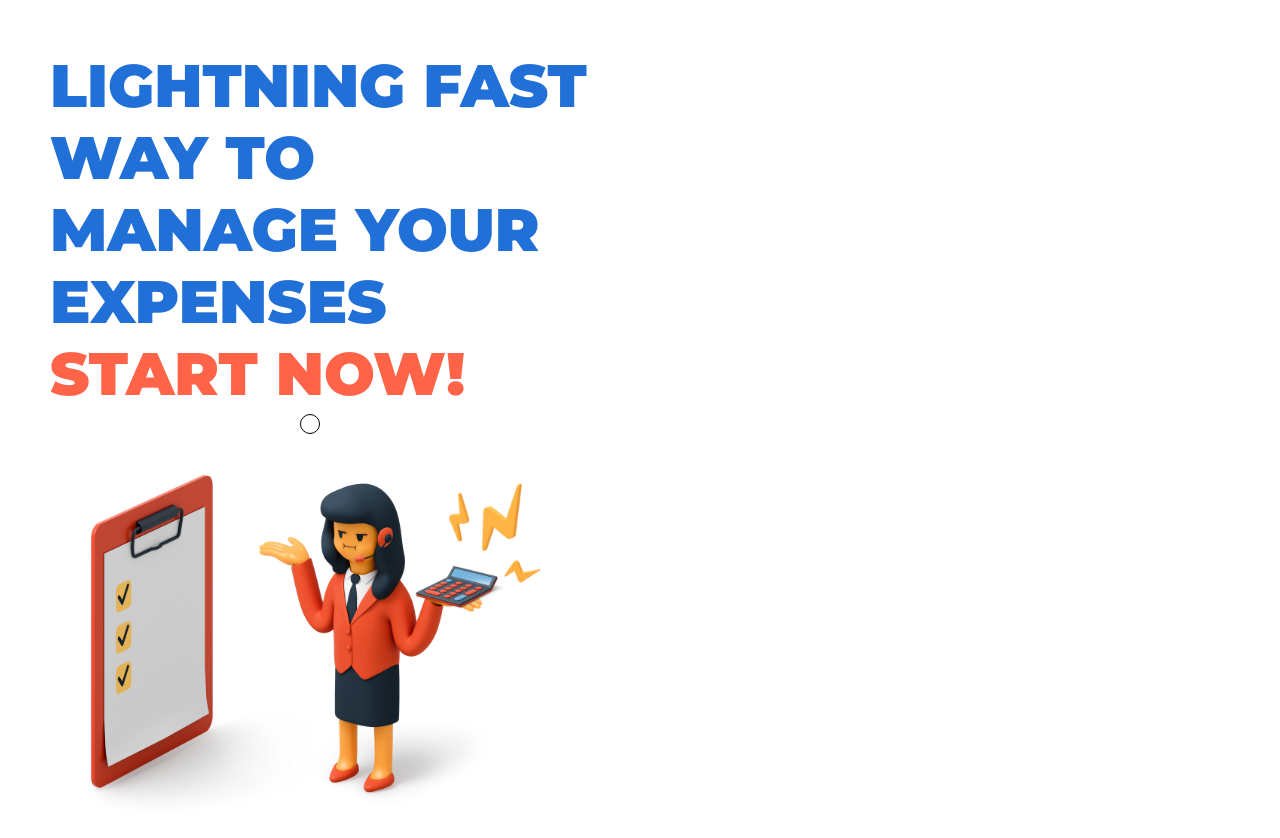
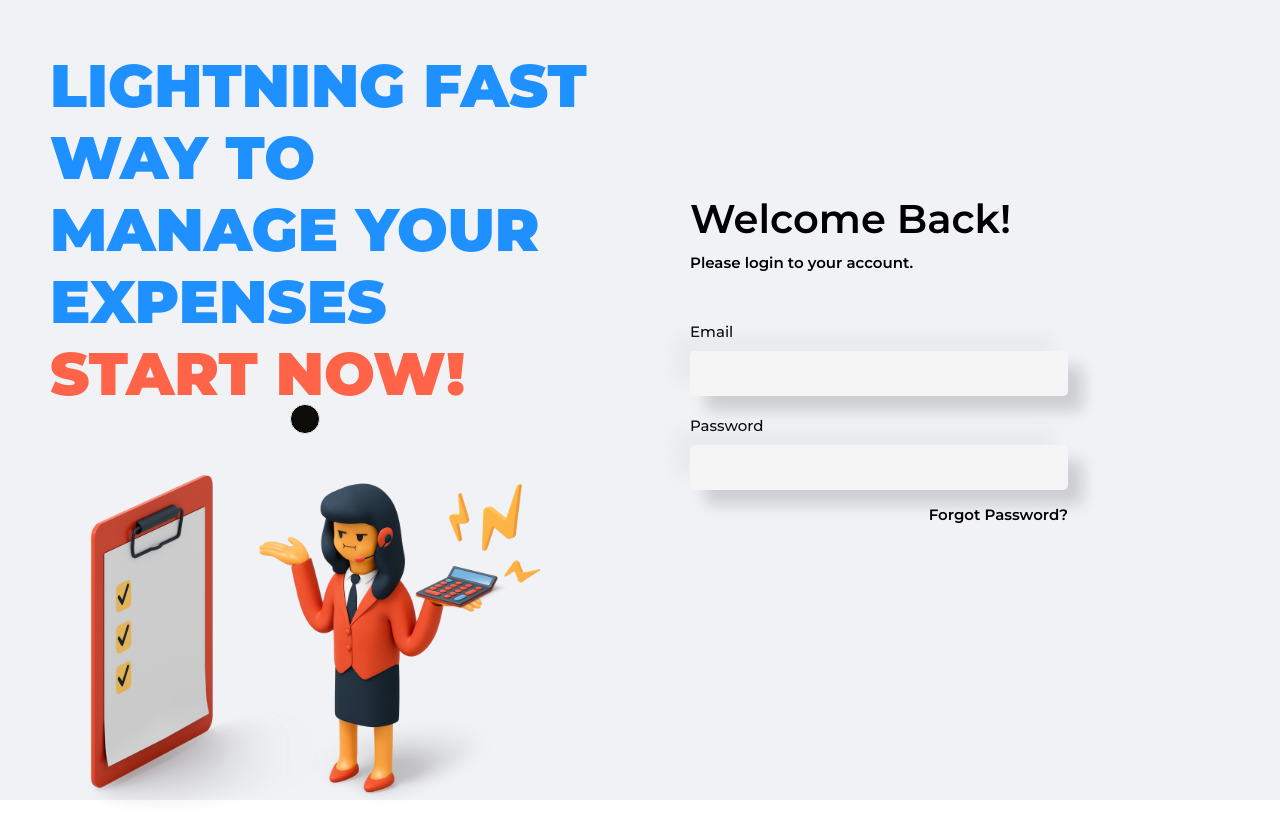
Before and after one commit to saaranshM/expense-tracker, a React (Create React App) app in the folder client/: page /login in a window 1280 px wide. Shown: the top 838 px of the page. Built offline with nearby package versions, Linux system fonts and the light colour scheme.

Commit message:
added styling to input

```diff
--- /dev/null
+++ b/client/src/components/Login/LoginForm.tsx
@@ -0,0 +1,17 @@
+import { FC } from "react";
+import LoginFormMain from "./LoginFormMain";
+
+const LoginForm: FC = () => {
+  return (
+    <section className="login-form">
+      <div className="login-form_container">
+        <h2 id="loginHeading" className="login-form_heading">
+          Welcome Back! <p>Please login to your account.</p>
+        </h2>
+        <LoginFormMain />
+      </div>
+    </section>
+  );
+};
+
+export default LoginForm;
--- /dev/null
+++ b/client/src/components/Login/LoginFormMain.tsx
@@ -0,0 +1,13 @@
+import { FC } from "react";
+import Input from "../common/Input";
+
+const LoginFormMain: FC = () => {
+  return (
+    <form className="login-form-main">
+      <Input type="email" label="email" />
+      <Input type="password" label="password" />
+    </form>
+  );
+};
+
+export default LoginFormMain;
--- a/client/src/components/Login/LoginScreen.tsx
+++ b/client/src/components/Login/LoginScreen.tsx
@@ -1,4 +1,5 @@
 import { FC, Fragment, useRef, MouseEvent } from "react";
+import LoginForm from "../../components/Login/LoginForm";
 import LoginHero from "./LoginHero";
 
 interface LoginScreenProps {}
@@ -16,6 +17,7 @@ const LoginScreen: FC<LoginScreenProps> = () => {
     <Fragment>
       <section onMouseMove={handleMouseMove} className="login">
         <LoginHero divRef={cursorRef} />
+        <LoginForm />
       </section>
     </Fragment>
   );
--- /dev/null
+++ b/client/src/components/common/Input.tsx
@@ -0,0 +1,20 @@
+import { FC } from "react";
+
+interface InputPropTypes {
+  type: string;
+  label: string;
+}
+
+const Input: FC<InputPropTypes> = ({ type, label }) => {
+  return (
+    <div className="input">
+      <div className="input-field">
+        <label>{label}</label>
+        <input type={type} />
+        {type === "password" && <p>Forgot Password?</p>}
+      </div>
+    </div>
+  );
+};
+
+export default Input;
--- a/client/src/scss/abstract/_variables.scss
+++ b/client/src/scss/abstract/_variables.scss
@@ -6,3 +6,14 @@ $wild-watermelon: #ff6b81;
 $watermelon: #ff4757;
 $coral: #ff7f50;
 $tomato: #ff6348;
+$golden-sand: #eccc68;
+$orange: #ffa502;
+$lime: #7bed9f;
+$green: #2ed573;
+$sky-blue: #70a1ff;
+$chill: #1e90ff;
+$sky: #5352ed;
+$greek: #3742fa;
+$off-white: #f1f2f6;
+$off-white-dark: #dfe4ea;
+$gray: #ced6e0;
--- /dev/null
+++ b/client/src/scss/components/_input.scss
@@ -0,0 +1,52 @@
+.input-field {
+  margin: 2rem 0;
+  width: 70%;
+  display: flex;
+  flex-direction: column;
+}
+.input-field label {
+  font-family: $font-primary;
+  font-weight: 500;
+  font-size: 1.5rem;
+  display: block;
+  margin-bottom: 1rem;
+  text-transform: capitalize;
+}
+.input-field input {
+  background-color: #f5f5f5;
+  font-family: $font-primary;
+  width: 100%;
+  border: none;
+  padding: 1rem;
+  font-size: 2rem;
+
+  height: 4.5rem;
+  border-radius: 5px;
+  box-shadow: -1.5rem -1.5rem 1.5rem rgba($color: #ccc, $alpha: 0.2),
+    1.5rem 1.5rem 1.5rem rgba($color: #000000, $alpha: 0.15);
+  transition: all 0.3s;
+
+  &:focus,
+  &:active {
+    outline: none;
+    box-shadow: -1.5rem -1.5rem 1.5rem rgba($color: #ccc, $alpha: 0.2),
+      1.5rem 1.5rem 1.5rem rgba($color: #000000, $alpha: 0.15),
+      inset -0.5rem -0.5rem 0.5rem rgba($color: #ccc, $alpha: 0.2),
+      inset 0.5rem 0.5rem 0.5rem rgba($color: #000000, $alpha: 0.15);
+  }
+}
+
+.input-field p {
+  margin-top: 1.5rem;
+  font-family: $font-primary;
+  font-size: 1.5rem;
+  font-weight: 600;
+  margin-left: auto;
+  align-self: flex-end;
+  cursor: pointer;
+  transition: all 0.3s;
+
+  &:hover {
+    transform: scale(1.1);
+  }
+}
--- /dev/null
+++ b/client/src/scss/components/_login-form.scss
@@ -0,0 +1,27 @@
+.login-form {
+  grid-column: 2 / -1;
+  padding: 5rem;
+  width: 100%;
+
+  &_container {
+    display: flex;
+    flex-direction: column;
+    margin-top: 18vh;
+    width: 100%;
+  }
+  &_heading {
+    font-weight: 600;
+    font-family: $font-primary;
+    font-size: 4rem;
+
+    & p {
+      font-size: 1.5rem;
+      margin-top: 1rem;
+    }
+  }
+}
+
+.login-form-main {
+  margin-top: 3rem;
+  width: 100%;
+}
--- a/client/src/scss/components/_login-hero.scss
+++ b/client/src/scss/components/_login-hero.scss
@@ -18,7 +18,7 @@
     font-weight: 900;
     text-transform: uppercase;
     line-height: 1.2;
-    color: rgb(33, 112, 216);
+    color: $chill;
     & span {
       color: $tomato;
     }
--- a/client/src/scss/components/_login-screen.scss
+++ b/client/src/scss/components/_login-screen.scss
@@ -5,14 +5,16 @@
   display: grid;
   grid-template-columns: 1fr 1fr;
   position: relative;
+  cursor: none;
+  background-color: $off-white;
 }
 
 .cursor {
   position: fixed;
-  width: 2rem;
-  height: 2rem;
+  width: 3rem;
+  height: 3rem;
   border-radius: 50%;
-  background: rgb(255, 255, 255);
+  background: #fff;
   transform: translate(-50%, -50%);
   pointer-events: none;
   mix-blend-mode: difference;
--- a/client/src/scss/index.scss
+++ b/client/src/scss/index.scss
@@ -7,3 +7,5 @@
 //components
 @import "components/login-screen";
 @import "components/login-hero";
+@import "components/login-form";
+@import "components/input";
--- a/client/src/views/Login.tsx
+++ b/client/src/views/Login.tsx
@@ -1,4 +1,5 @@
 import { FC } from "react";
+
 import LoginScreen from "../components/Login/LoginScreen";
 
 const Login: FC = () => {
```
